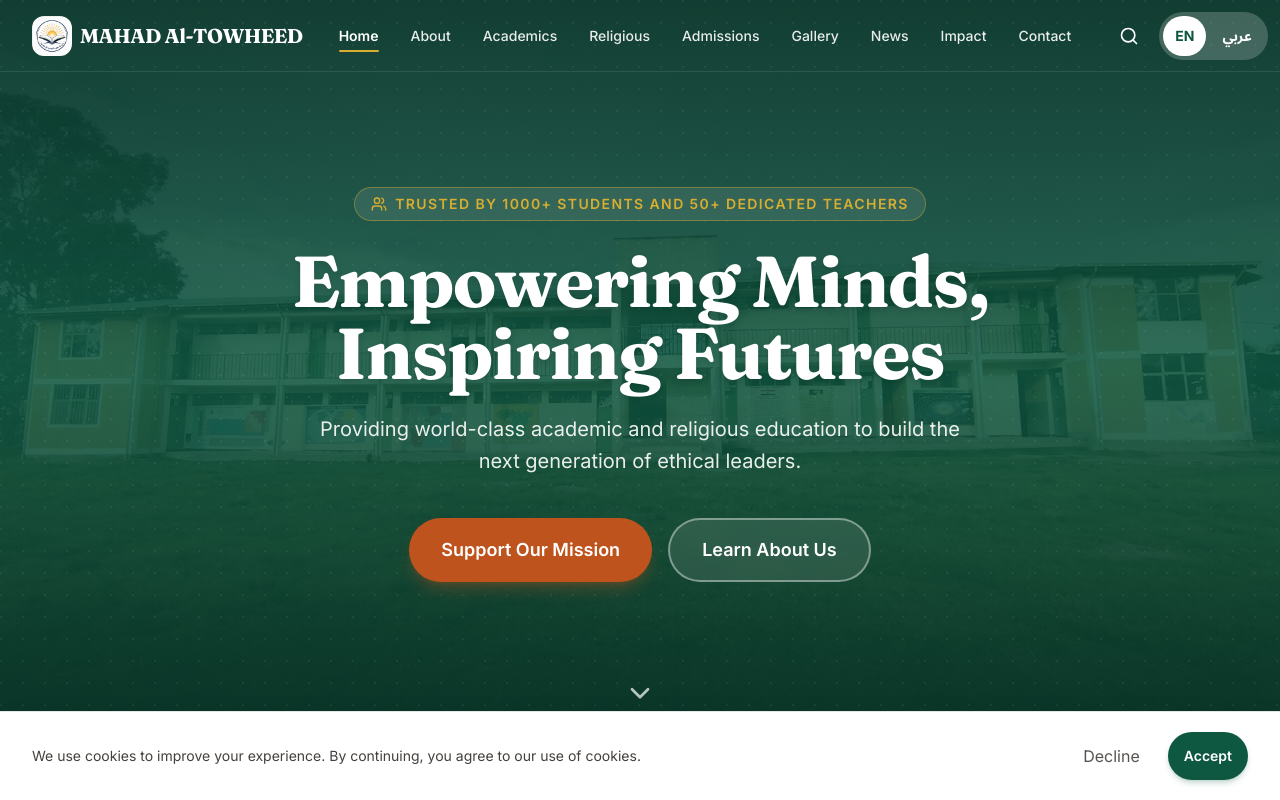
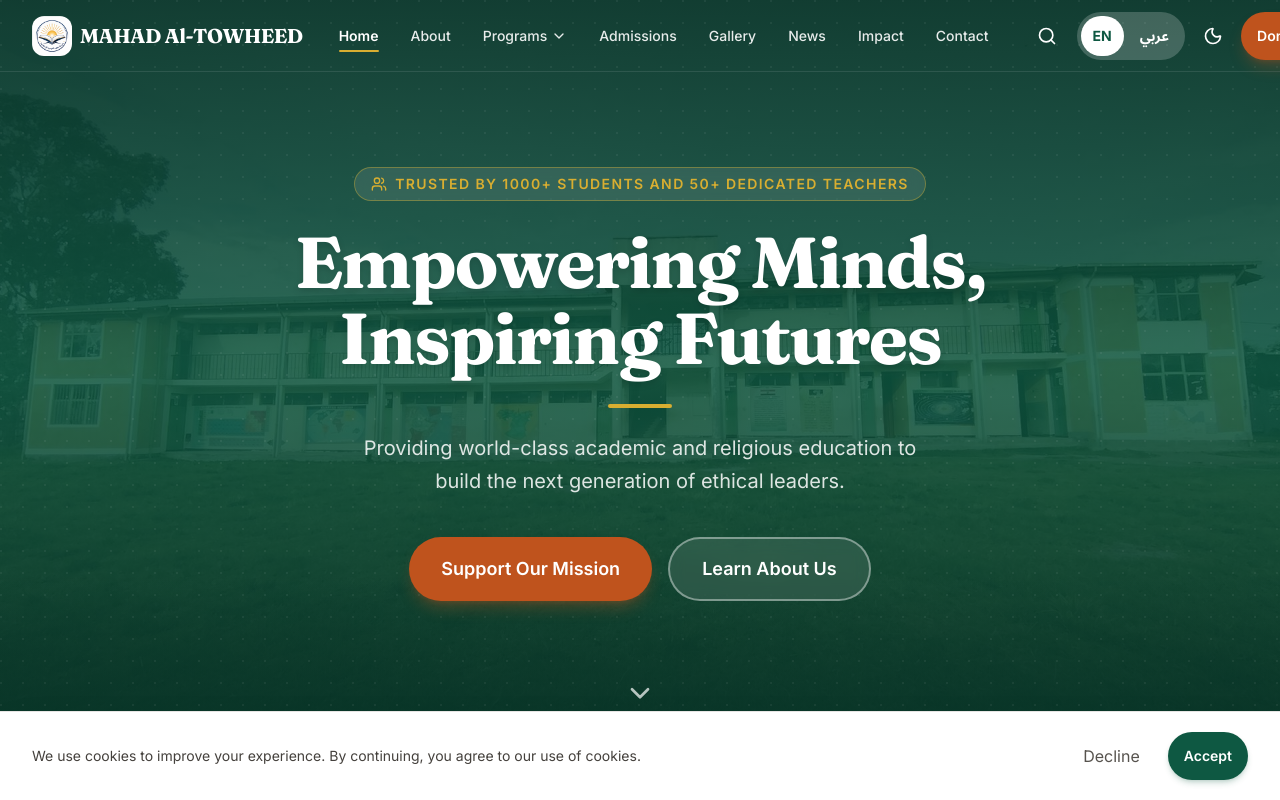
Before and after one commit to Algo-chan/Mahad-site, a Next.js app: page / in a window 1280 px wide. Shown: the top 800 px of the page. Built offline with nearby package versions, Linux system fonts and the light colour scheme.

Commit message:
updated website

```diff
--- a/src/app/(pages)/page.tsx
+++ b/src/app/(pages)/page.tsx
@@ -6,6 +6,7 @@
 import { Introduction } from "@/components/sections/introduction";
 import { MissionCards } from "@/components/sections/mission-cards";
 import { NewsPreview } from "@/components/sections/news-preview";
+import { Pillars } from "@/components/sections/pillars";
 import { QuickStats } from "@/components/sections/quick-stats";
 import { Testimonials } from "@/components/sections/testimonials";
 
@@ -23,6 +24,7 @@
       <HookSection />
       <QuickStats />
       <Introduction />
+      <Pillars />
       <MissionCards />
       <Achievements />
       <Testimonials />
--- a/src/components/layout/navbar.tsx
+++ b/src/components/layout/navbar.tsx
@@ -5,7 +5,7 @@
 import Link from "next/link";
 import { usePathname } from "next/navigation";
 import { AnimatePresence, motion } from "framer-motion";
-import { Menu, Search, X } from "lucide-react";
+import { ChevronDown, Menu, Search, X } from "lucide-react";
 import { Container } from "@/components/layout/container";
 import { SearchModal } from "@/components/layout/SearchModal";
 import { Button } from "@/components/ui/button";
@@ -16,12 +16,15 @@
 import { navKeyByHref } from "@/lib/nav-keys";
 import { cn } from "@/lib/utils";
 
+const PROGRAM_HREFS = ["/academics", "/religious"];
+
 export function Navbar() {
   const { t } = useTranslation();
   const pathname = usePathname();
   const [open, setOpen] = React.useState(false);
   const [isScrolled, setIsScrolled] = React.useState(false);
   const [isSearchOpen, setIsSearchOpen] = React.useState(false);
+  const [programsOpen, setProgramsOpen] = React.useState(false);
   const closeButtonRef = React.useRef<HTMLButtonElement>(null);
 
   React.useEffect(() => {
@@ -39,6 +42,7 @@
       }
       if (event.key === "Escape") {
         setOpen(false);
+        setProgramsOpen(false);
         setIsSearchOpen(false);
       }
     };
@@ -57,6 +61,7 @@
   }, [open]);
 
   const normalizedPathname = pathname.replace(/\/+$/, "") || "/";
+  const programsActive = PROGRAM_HREFS.includes(normalizedPathname);
   const name = String(t("schoolName"));
   const [nameLine1, nameLine2] = name.split(" ");
 
@@ -108,12 +113,12 @@
           aria-label="Main"
         >
           {navigation
-            .filter((item) => !item.cta)
+            .filter((item) => !item.cta && !PROGRAM_HREFS.includes(item.href))
             .map((item) => {
               const active = normalizedPathname === item.href;
               return (
+                <React.Fragment key={item.href}>
                   <Link
-                  key={item.href}
                     href={item.href}
                     className={cn(
                       "group relative flex min-h-[44px] items-center whitespace-nowrap px-3 text-sm font-medium transition-colors duration-300",
@@ -137,6 +142,85 @@
                       aria-hidden="true"
                     />
                   </Link>
+                  {item.href === "/about" ? (
+                    <div
+                      className="relative"
+                      onMouseEnter={() => setProgramsOpen(true)}
+                      onMouseLeave={() => setProgramsOpen(false)}
+                    >
+                      <button
+                        type="button"
+                        aria-haspopup="true"
+                        aria-expanded={programsOpen}
+                        onClick={() => setProgramsOpen((v) => !v)}
+                        className={cn(
+                          "group relative flex min-h-[44px] items-center gap-1 whitespace-nowrap px-3 text-sm font-medium transition-colors duration-300",
+                          programsActive
+                            ? isScrolled
+                              ? "font-semibold text-primary"
+                              : "font-semibold text-white"
+                            : isScrolled
+                              ? "text-neutral-700 hover:text-primary dark:text-neutral-300 dark:hover:text-primary"
+                              : "text-white/90 hover:text-white"
+                        )}
+                      >
+                        {t("nav.programs")}
+                        <ChevronDown
+                          className={cn(
+                            "h-4 w-4 transition-transform duration-300",
+                            programsOpen && "rotate-180"
+                          )}
+                          aria-hidden="true"
+                        />
+                        <span
+                          className={cn(
+                            "absolute inset-x-3 bottom-1.5 h-0.5 rounded-full transition-all duration-300",
+                            programsActive
+                              ? "bg-secondary-light opacity-100"
+                              : "bg-current opacity-0 group-hover:opacity-40"
+                          )}
+                          aria-hidden="true"
+                        />
+                      </button>
+                      <AnimatePresence>
+                        {programsOpen ? (
+                          <motion.div
+                            initial={{ opacity: 0, y: 6 }}
+                            animate={{ opacity: 1, y: 0 }}
+                            exit={{ opacity: 0, y: 6 }}
+                            transition={{ duration: 0.18 }}
+                            className="absolute start-0 top-full z-50 pt-2"
+                          >
+                            <div className="min-w-[13rem] overflow-hidden rounded-xl border border-border bg-card py-1.5 shadow-xl">
+                              {PROGRAM_HREFS.map((href) => {
+                                const subActive =
+                                  normalizedPathname === href;
+                                return (
+                                  <Link
+                                    key={href}
+                                    href={href}
+                                    onClick={() => setProgramsOpen(false)}
+                                    aria-current={
+                                      subActive ? "page" : undefined
+                                    }
+                                    className={cn(
+                                      "flex min-h-[44px] items-center px-4 py-2 text-sm font-medium transition-colors",
+                                      subActive
+                                        ? "bg-primary/5 font-semibold text-primary dark:bg-primary/10"
+                                        : "text-neutral-700 hover:bg-muted dark:text-neutral-200 dark:hover:bg-neutral-900"
+                                    )}
+                                  >
+                                    {t(navKeyByHref[href])}
+                                  </Link>
+                                );
+                              })}
+                            </div>
+                          </motion.div>
+                        ) : null}
+                      </AnimatePresence>
+                    </div>
+                  ) : null}
+                </React.Fragment>
               );
             })}
         </nav>
--- a/src/components/sections/hero.tsx
+++ b/src/components/sections/hero.tsx
@@ -45,13 +45,17 @@
         </FadeIn>
 
         <FadeIn direction="up" delay={0.15}>
-          <h1 className="mx-auto max-w-4xl break-words text-4xl font-bold text-white drop-shadow-md md:text-5xl lg:text-6xl xl:text-7xl">
+          <h1 className="mx-auto max-w-4xl break-words text-4xl font-bold leading-[1.05] tracking-tight text-white drop-shadow-md md:text-5xl lg:text-6xl xl:text-7xl">
             {t("hero.title")}
           </h1>
         </FadeIn>
 
         <FadeIn direction="up" delay={0.3}>
-          <p className="mx-auto mt-6 max-w-2xl text-lg leading-relaxed text-white/90 md:text-xl">
+          <span
+            className="mx-auto mt-7 mb-6 block h-1 w-16 rounded-full bg-secondary-light"
+            aria-hidden="true"
+          />
+          <p className="mx-auto max-w-xl text-lg leading-relaxed text-white/85 md:text-xl">
             {t("hero.subtitle")}
           </p>
         </FadeIn>
--- a/src/locales/ar.json
+++ b/src/locales/ar.json
@@ -3,6 +3,7 @@
   "nav": {
     "home": "الرئيسية",
     "about": "من نحن",
+    "programs": "البرامج",
     "academics": "التعليم الأكاديمي",
     "religious": "التعليم الديني",
     "admissions": "القبول والتسجيل",
@@ -743,6 +744,9 @@
       "p3": "باعتبارنا مؤسسة غير ربحية، نعتمد على كرم المتبرعين والشركاء لمواصلة مهمتنا. دعمك يؤثر مباشرة في حياة الأطفال الذين قد يُتركون خلفهم.",
       "cta": "اقرأ قصتنا"
     },
+    "pillars": {
+      "sectionTitle": "ما يميّزنا"
+    },
     "missionCards": {
       "sectionTitle": "أساسنا",
       "sectionSubtitle": "نهتدي بالهدف، وندفعنا بالتأثير.",
--- a/src/locales/en.json
+++ b/src/locales/en.json
@@ -3,6 +3,7 @@
   "nav": {
     "home": "Home",
     "about": "About",
+    "programs": "Programs",
     "academics": "Academics",
     "religious": "Religious",
     "admissions": "Admissions",
@@ -743,6 +744,9 @@
       "p3": "As a non-profit institution, we rely on the generosity of donors and partners to continue our mission. Your support directly impacts the lives of children who would otherwise be left behind.",
       "cta": "Read Our Story"
     },
+    "pillars": {
+      "sectionTitle": "What Sets Us Apart"
+    },
     "missionCards": {
       "sectionTitle": "Our Foundation",
       "sectionSubtitle": "Guided by purpose, driven by impact.",
```
Lines whose indentation alone changed are shown as unchanged.
